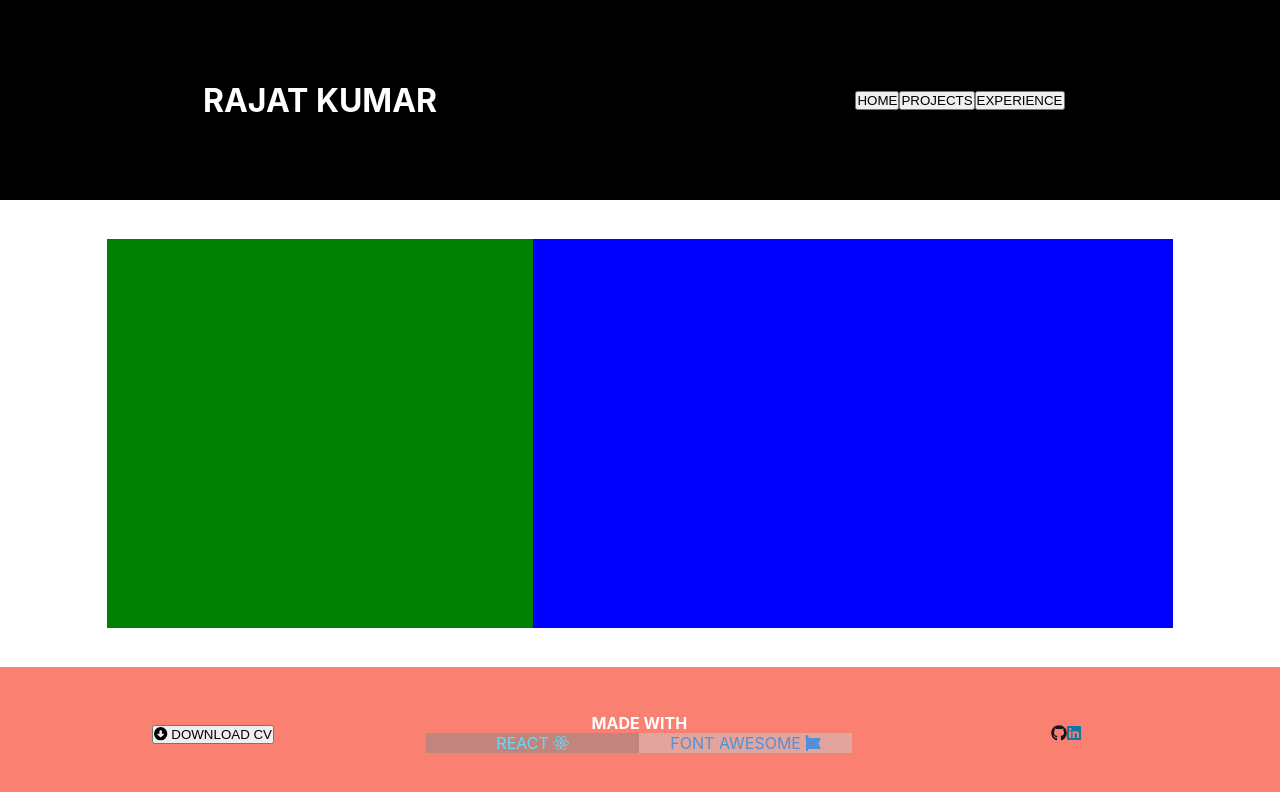
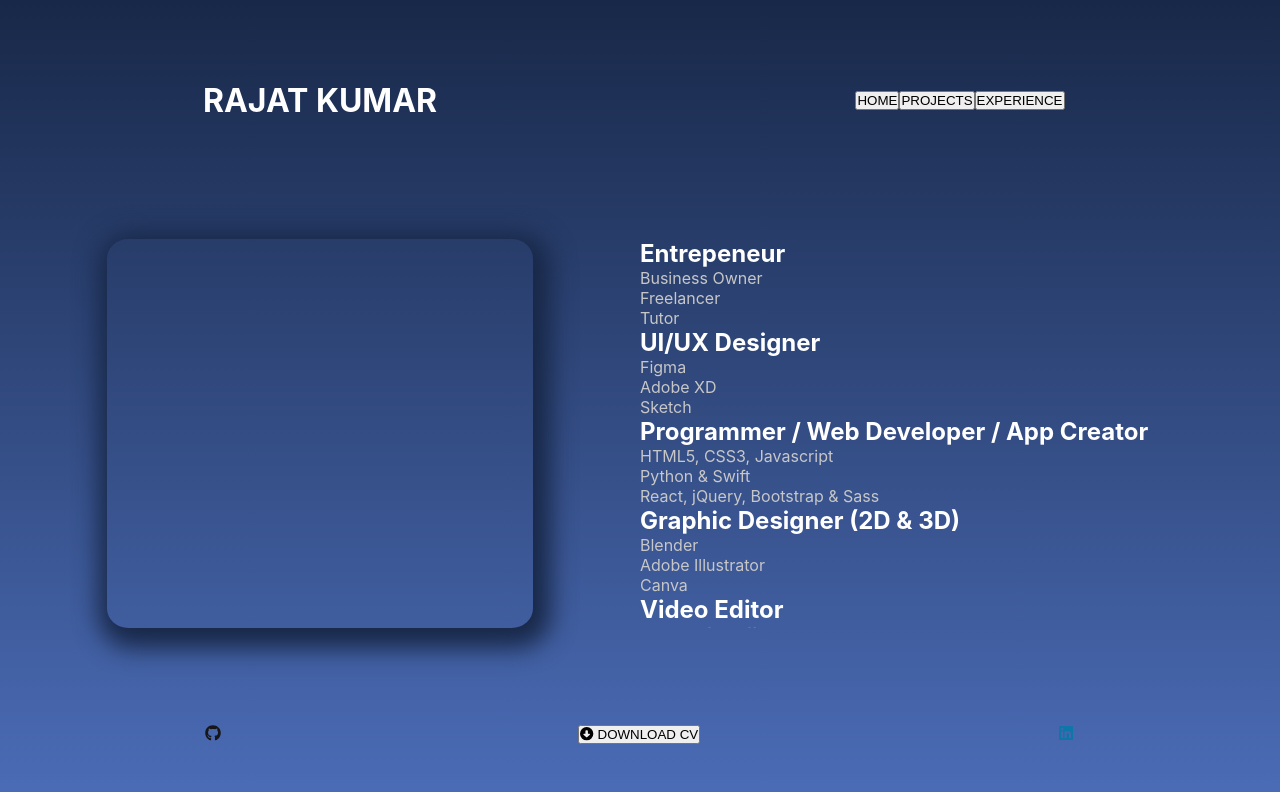
Before and after one commit to KingKumar9/portfolio, a React (Create React App) app: page / in a window 1280 px wide. Shown: the top 792 px of the page. Built offline with nearby package versions, Linux system fonts and the light colour scheme.

Commit message:
Detailing design for certain components, still needs to be finished; Header, Body and Footer have been changed into components which are now located in different files to clean up code and improve visual design of files for efficiency when changing code

```diff
--- a/src/App.css
+++ b/src/App.css
@@ -10,13 +10,15 @@
   display: grid;
   grid-template-columns: repeat(12, 1fr);
   grid-template-rows: repeat(12, 1fr);
+  background: #4b6cb7;
+  background: -webkit-linear-gradient(to bottom, #182848, #4b6cb7);
+  background: linear-gradient(to bottom, #182848, #4b6cb7);
 }
 
 .header {
   grid-area: 1/1/4/13;
   display: flex;
   flex-direction: row;
-  background-color: black;
 }
 
 .header > div {
@@ -49,19 +51,27 @@
 
 .card {
   grid-area: 2/2/12/6;
-  background-color: green;
+  border-radius: 5%;
+  box-shadow: 5px 7px 25px 13px #182848;
 }
 
 .text {
-  grid-area: 2/6/12/12;
-  background-color: blue;
+  grid-area: 2/7/12/12;
+  overflow: scroll;
+}
+
+.text > div > h2 {
+  color: white;
+}
+
+.text > div > p {
+  color: rgb(199, 199, 199);
 }
 
 .footer {
   grid-area: 11/1/13/13;
   display: flex;
   flex-direction: row;
-  background-color: salmon;
 }
 
 .footer > div {
@@ -70,6 +80,7 @@
   display: flex;
   justify-content: center;
   align-items: center;
+
 }
 
 .cv {
@@ -78,37 +89,7 @@
 
 .cv > button {
   text-transform: uppercase;
-}
-
-.footer-text {
-  display: flex;
-  flex-direction: column;
-}
-
-.madewith-text {
-  color: white;
-}
-
-.icons > span {
-  width: 50%;
-}
-
-.madewith-text, .icons {
-  width: 100%;
-  text-align: center;
-  text-transform: uppercase;
-}
-
-.react-icon {
-  color: #61DBFB;
-  background-color: rgba(138, 138, 138, 0.5);
-  float: left;
-}
-
-.fontawesome-icon {
-  color: #558fd5;
-  float: right;
-  background-color: rgba(202, 202, 202, 0.5);
+  cursor: pointer;
 }
 
 .profiles {
--- a/src/App.js
+++ b/src/App.js
@@ -1,53 +1,17 @@
+import React from 'react';
 import './App.css';
-import React from 'react';
-import { FontAwesomeIcon } from '@fortawesome/react-fontawesome';
-import { faGithub, faLinkedin, faReact, faFontAwesome } from '@fortawesome/free-brands-svg-icons';
-import { faArrowAltCircleDown } from '@fortawesome/free-solid-svg-icons';
+import Header from './header.js';
+import Body from './body.js';
+import Footer from './footer.js';
+
 
 class App extends React.Component {
   render() {
     return (
       <div className='container'>
-
-        <div className='header'>
-          <div className='name'>
-            <h1>rajat kumar</h1>
-          </div>
-          <div className='links'>
-            <button>Home</button>
-            <button>Projects</button>
-            <button>Experience</button>
-          </div>
-        </div>
-
-        <div className='body'>
-          <div className='card'></div>
-          <div className='text'></div>
-        </div>
-
-        <div className='footer'>
-          <div>
-            <a className='cv' href='rajatkumar-cv.docx' download>
-              <button><FontAwesomeIcon icon={ faArrowAltCircleDown } /> download cv</button>
-            </a>
-          </div>
-          <div className='footer-text'>
-            <h4 className='madewith-text'>made with</h4>
-            <div className='icons'>
-              <span className='react-icon'>react <FontAwesomeIcon icon={ faReact } /></span>
-              <span className='fontawesome-icon'>font awesome <FontAwesomeIcon icon={ faFontAwesome } /></span>
-            </div>
-          </div>
-          <div className='profiles'>
-            <a className='github-icon' href='https://github.com/KingKumar9'>
-              <FontAwesomeIcon icon={ faGithub } />
-            </a>
-            <a className='linkedin-icon' href='https://www.linkedin.com/in/rajat-kumar-66ba72175/'>
-              <FontAwesomeIcon icon={ faLinkedin } />
-            </a>
-          </div>
-        </div>
-
+        <Header />
+        <Body />
+        <Footer />
       </div>
     )
   }
--- /dev/null
+++ b/src/body.js
@@ -0,0 +1,45 @@
+import React from 'react';
+
+class Body extends React.Component {
+    render() {
+        return (
+            <div className='body'>
+                <div className='card'></div>
+                <div className='text'>
+                    <div>
+                        <h2>Entrepeneur</h2>
+                        <p>Business Owner</p>
+                        <p>Freelancer</p>
+                        <p>Tutor</p>
+                    </div>
+                    <div>
+                        <h2>UI/UX Designer</h2>
+                        <p>Figma</p>
+                        <p>Adobe XD</p>
+                        <p>Sketch</p>
+                    </div>
+                    <div>
+                        <h2>Programmer / Web Developer / App Creator</h2>
+                        <p>HTML5, CSS3, Javascript</p>
+                        <p>Python & Swift</p>
+                        <p>React, jQuery, Bootstrap & Sass</p>
+                    </div>
+                    <div>
+                        <h2>Graphic Designer (2D & 3D)</h2>
+                        <p>Blender</p>
+                        <p>Adobe Illustrator</p>
+                        <p>Canva</p>
+                    </div>
+                    <div>
+                        <h2>Video Editor</h2>
+                        <p>Adobe After Effects</p>
+                        <p>Adobe Premiere Pro</p>
+                        <p>Final Cut Pro</p>
+                    </div>
+                </div>
+            </div>
+        )
+    }
+}
+
+export default Body;
--- /dev/null
+++ b/src/footer.js
@@ -0,0 +1,30 @@
+import React from 'react';
+import { FontAwesomeIcon } from '@fortawesome/react-fontawesome';
+import { faGithub, faLinkedin } from '@fortawesome/free-brands-svg-icons';
+import { faArrowAltCircleDown } from '@fortawesome/free-solid-svg-icons';
+
+class Footer extends React.Component {
+    render() {
+        return (
+            <div className='footer'>
+                <div>
+                    <a className='github-icon' href='https://github.com/KingKumar9'>
+                        <FontAwesomeIcon icon={ faGithub } />
+                    </a>
+                </div>
+                <div>
+                    <a className='cv' href='rajatkumar-cv.docx' download>
+                        <button><FontAwesomeIcon icon={ faArrowAltCircleDown } /> download cv</button>
+                    </a>
+                </div>
+                <div>
+                    <a className='linkedin-icon' href='https://www.linkedin.com/in/rajat-kumar-66ba72175/'>
+                        <FontAwesomeIcon icon={ faLinkedin } />
+                    </a>
+                </div>
+            </div>
+        )
+    }
+}
+
+export default Footer;
--- /dev/null
+++ b/src/header.js
@@ -0,0 +1,20 @@
+import React from 'react';
+
+class Header extends React.Component {
+    render() {
+        return (
+            <div className='header'>
+                <div className='name'>
+                    <h1>rajat kumar</h1>
+                </div>
+                <div className='links'>
+                    <button>Home</button>
+                    <button>Projects</button>
+                    <button>Experience</button>
+                </div>
+            </div>
+        )
+    }
+}
+
+export default Header;
```
